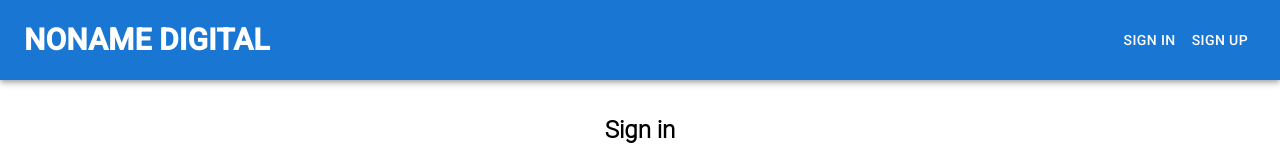
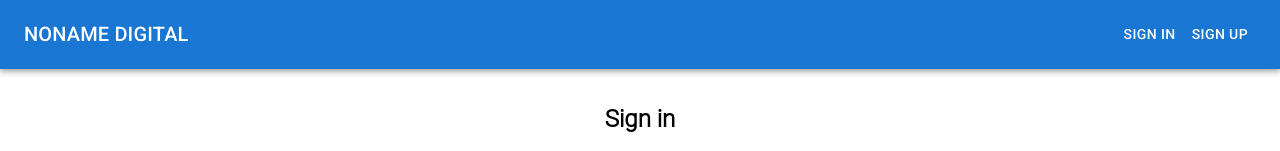
Before and after one commit to maxzhovtyj/noname-test-task, a React (Create React App) app: page /sign-in in a window 1280 px wide. Shown: the top 151 px of the page. Built offline with nearby package versions, Linux system fonts and the light colour scheme; no server answers.

Commit message:
header title h2 to h6

```diff
--- a/src/components/header/header.component.js
+++ b/src/components/header/header.component.js
@@ -43,7 +43,7 @@ function HeaderComponent() {
         <AppBar position="static">
             <Toolbar className={classes.headerContainer}>
                 <Typography variant="h6" component="div" sx={{flexGrow: 1}}>
-                    <h2><NavLink to={"/"}>NONAME DIGITAL</NavLink></h2>
+                    <NavLink to={"/"}>NONAME DIGITAL</NavLink>
                 </Typography>
                 {currentUser ? (
                     <div>
```
